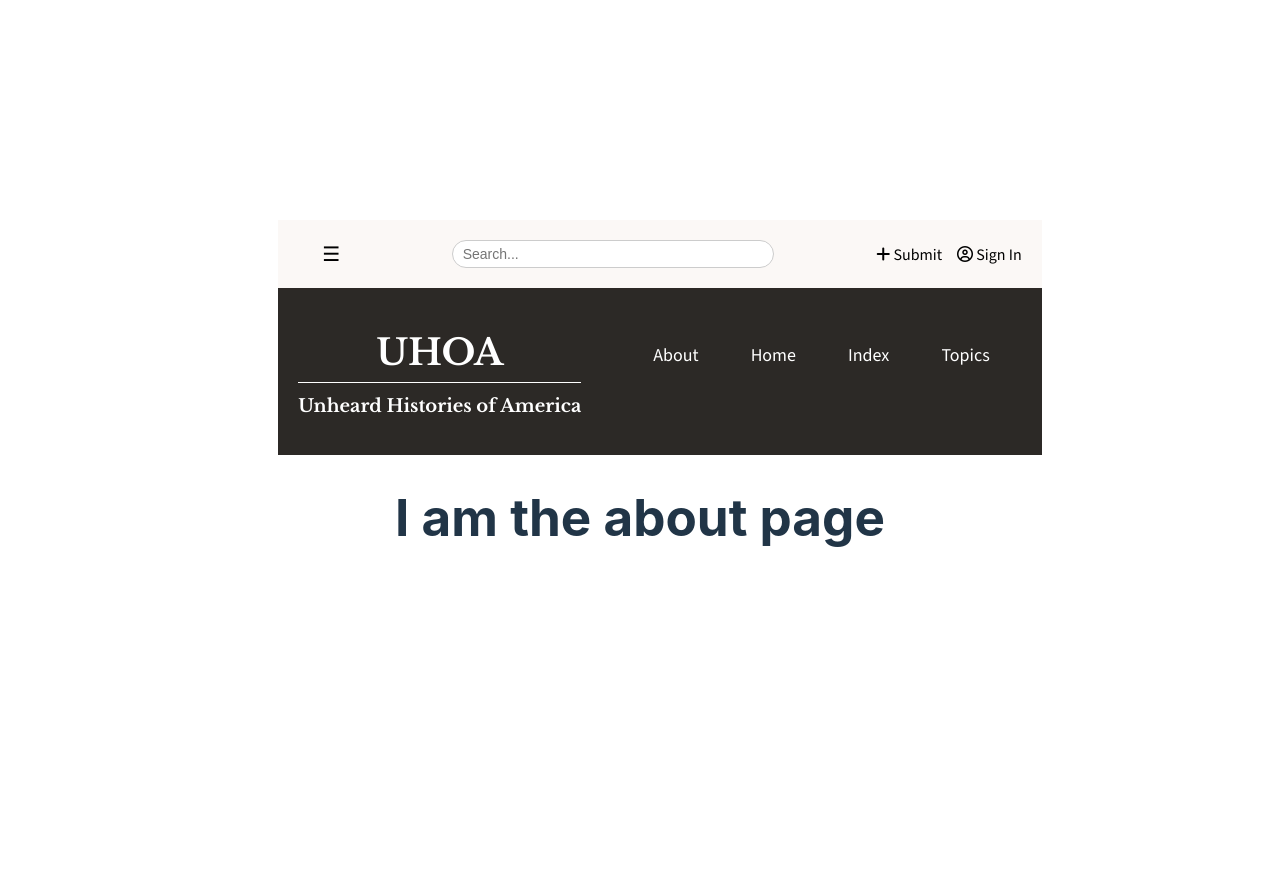
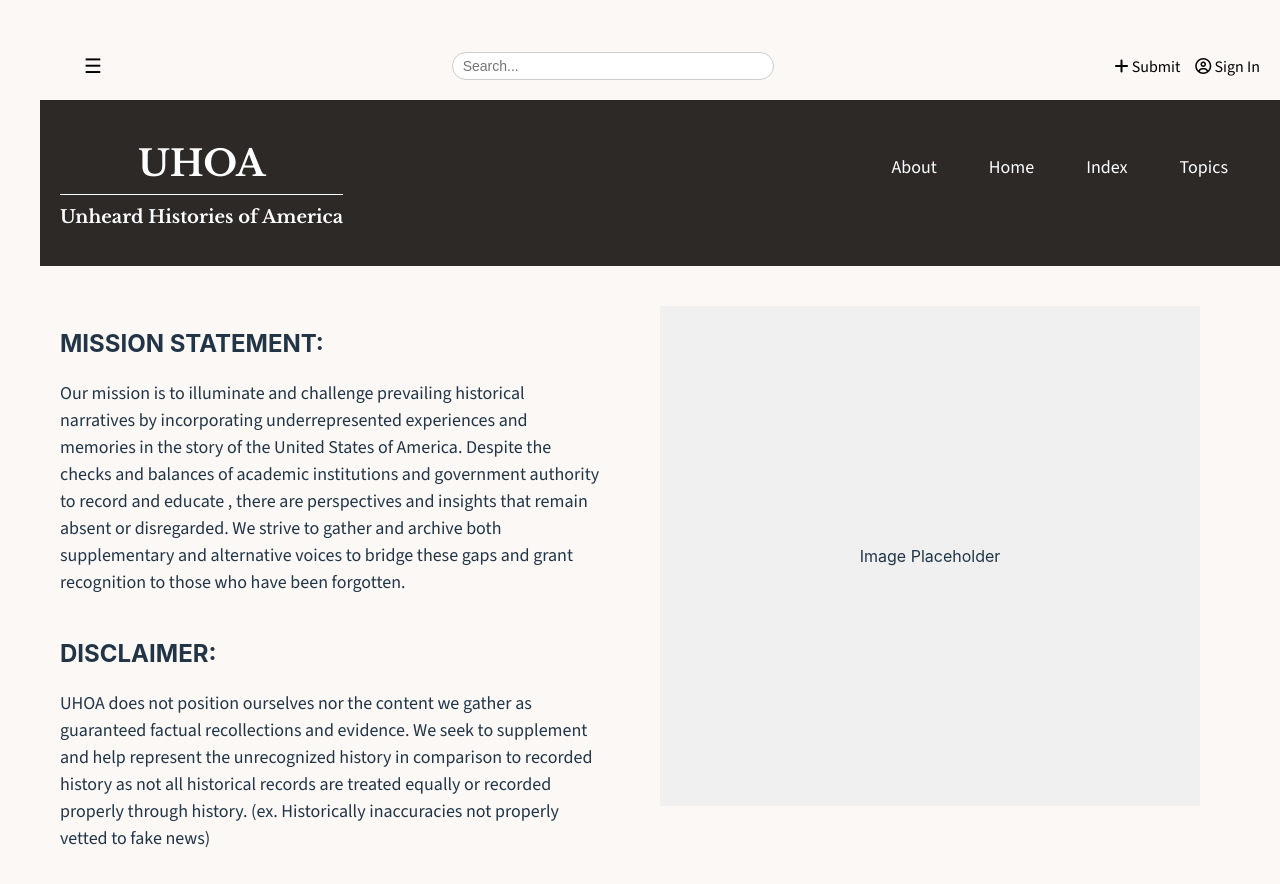
Before and after one commit to KoffiKC/UHOA-Hackathon, a React (Vite) app: page /about in a window 1280 px wide. Shown: the top 884 px of the page. Before the commit the page ends 800 px from the top, so only its background shows below. Built offline with nearby package versions, Linux system fonts and the light colour scheme.

Commit message:
About Page

```diff
--- /dev/null
+++ b/src/About.css
@@ -0,0 +1,49 @@
+.about-container {
+    display: flex;
+    flex-direction: column; /* Stack items vertically by default */
+    max-width: 1200px; /* Optional: Limit the width */
+    margin: 0 auto; /* Center the container */
+  }
+
+  @media (min-width: 768px) {
+    .about-container {
+      flex-direction: row; /* Stack items horizontally on larger screens */
+    }
+  }
+
+  .about-text {
+    flex: 1;
+    padding: 20px; /* Add padding */
+    text-align: left;
+  }
+
+  .about-title {
+    font-size: 1.5rem; /* Title size */
+    font-weight: bold;
+    margin-bottom: 1rem; /* Spacing below title */
+  }
+
+  .about-mission,
+  .about-disclaimer {
+    font-family: 'Source Sans 3', sans-serif; /* Ensure font is applied */
+    font-size: 1.125rem; /* Adjust size as needed */
+    margin-bottom: 1rem; /* Spacing below paragraphs */
+  }
+
+  .about-disclaimer-title {
+    font-size: 1.5rem; /* Size for disclaimer title */
+    font-weight: semi-bold;
+    margin-bottom: 0.5rem; /* Spacing below disclaimer title */
+
+  }
+
+  .about-image {
+    flex: 1;
+    display: flex;
+    align-items: center; /* Center content vertically */
+    justify-content: center; /* Center content horizontally */
+    background-color: #f0f0f0; /* Placeholder background color */
+    height: 500px; /* Set height for placeholder */
+    width: 300px;
+    margin: 40px;
+  }
--- a/src/App.css
+++ b/src/App.css
@@ -3,6 +3,9 @@
   margin: 0 auto;
   padding: 2rem;
   text-align: center;
+}
+body{
+  background: #FBF8F6;
 }
 
 .logo {
--- a/src/pages/About.jsx
+++ b/src/pages/About.jsx
@@ -1,11 +1,27 @@
-// import * as React from 'react'
+import * as React from 'react'
+import '../About.css';
 
 function About() {
-    return (
-      <div>
-        <h1>I am the about page</h1>
+  return (
+    <div className="about-container">
+      {/* Left Side: Mission and Disclaimer */}
+      <div className="about-text">
+        <h5 className="about-title">MISSION STATEMENT:</h5>
+        <p className="about-mission">
+        Our mission is to illuminate and challenge prevailing historical narratives by incorporating underrepresented experiences and memories in the story of the United States of America. Despite the checks and balances of academic institutions and government authority to record and educate , there are perspectives and insights that remain absent or disregarded. We strive to gather and archive both supplementary and alternative voices to bridge these gaps and grant recognition to those who have been forgotten.
+        </p>
+        <h5 className="about-disclaimer-title">DISCLAIMER:</h5>
+        <p className="about-disclaimer">
+        UHOA does not position ourselves nor the content we gather as guaranteed factual recollections and evidence. We seek to supplement and help represent the unrecognized history in comparison to recorded history as not all historical records are treated equally or recorded properly through history. (ex. Historically inaccuracies not properly vetted to fake news)
+        </p>
       </div>
-    )
-  }
+
+      {/* Right Side: Image Placeholder */}
+      <div className="about-image">
+        <p>Image Placeholder</p>
+      </div>
+    </div>
+  );
+}
 
   export default About
```
